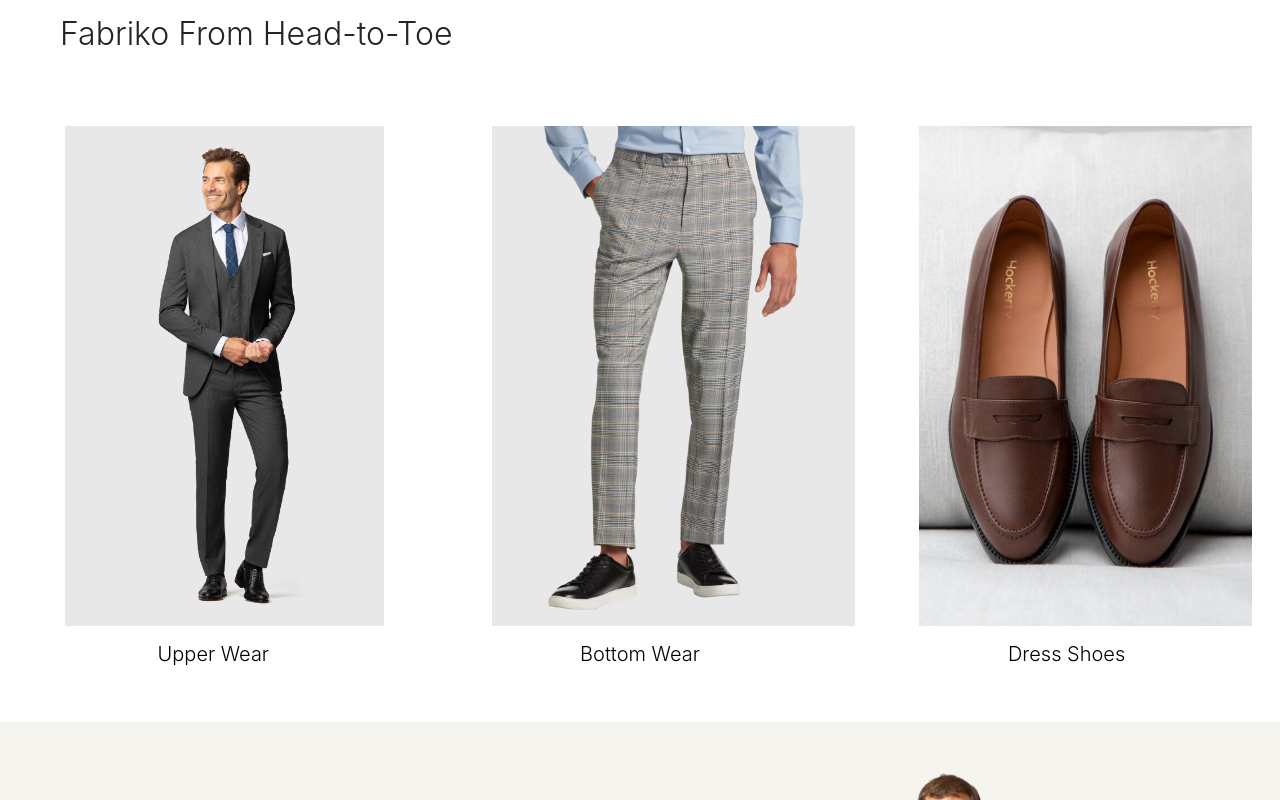
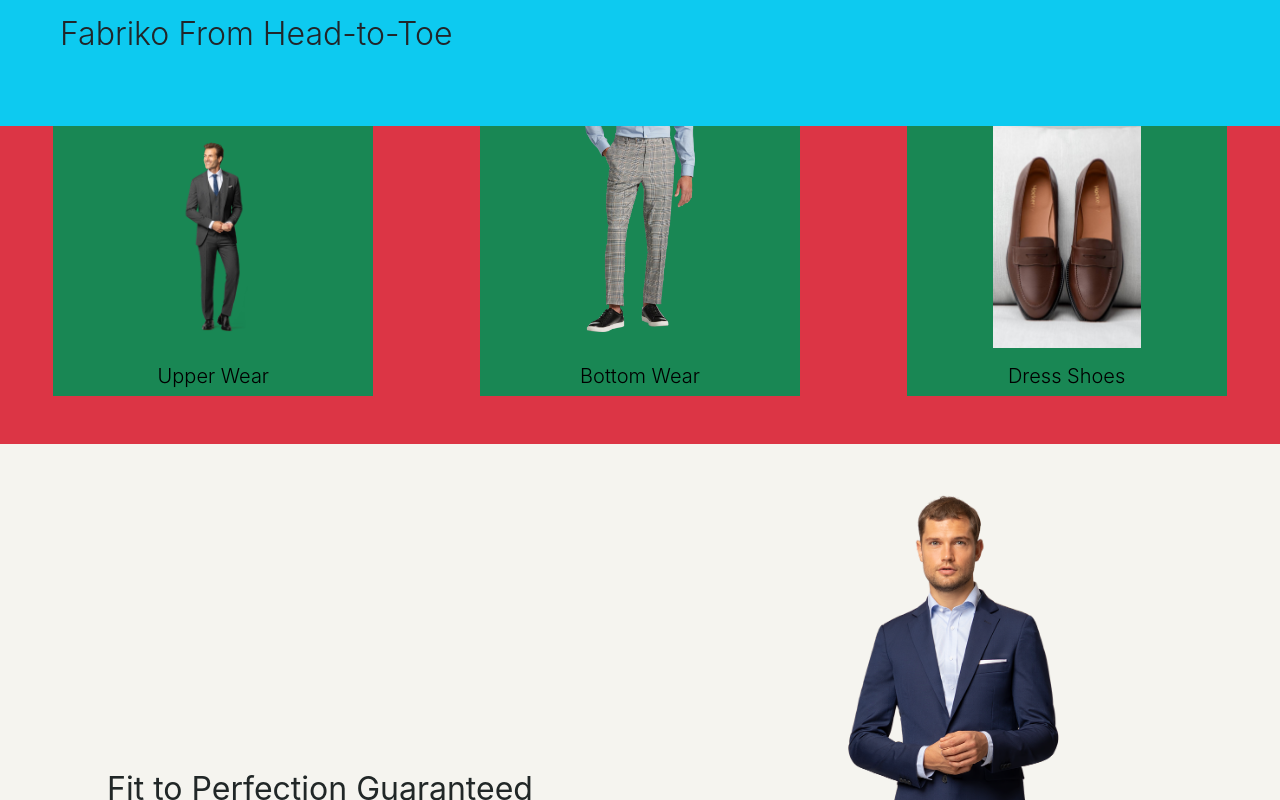
Before and after one commit to khayatcode/FabriKo, a React (Create React App) app in the folder client/: page / in a window 1280 px wide. Shown: the part 1600-2400 px from the top of the page. Built offline with nearby package versions, Linux system fonts and the light colour scheme.

Commit message:
fixing the category css img

```diff
--- a/client/src/App.js
+++ b/client/src/App.js
@@ -51,7 +51,7 @@
         <Route path="/" element={<Home />} />
         <Route path="/register" element={<Reg sessionId={sessionId} setSessionId={setSessionId}/>} />
         <Route path="/login" element={<Log sessionId={sessionId} setSessionId={setSessionId}/>} />
-        <Route path="/category/:categoryName" element={<CategoryPage sessionId={sessionId} />} />
+        <Route path="/category/:categoryName" element={<CategoryPage sessionId={sessionId} userInfo={userInfo} />} />
         <Route path="/createProduct" element={<CreateProduct />} />
         <Route path="/product/edit/:productId" element={<EditProduct />} />
         <Route path="/product/view/:productId" element={<ViewProduct sessionId={sessionId}/>} />
--- a/client/src/components/AllCategories.jsx
+++ b/client/src/components/AllCategories.jsx
@@ -4,49 +4,70 @@
 import UpperWear from '../images/upperWear.webp'
 import BottomWear from '../images/dressPants.avif'
 import DressShoes from '../images/dressShoes.jpeg'
+import '../css/AllCategories.css'
 
 const AllCategories = () => {
     return (
-        <div className='container-fluid'>
+
+        <div className='container-fluid bg-info'>
             <div className='row text-start mb-3 mt-3 p-5'>
                 <h2 style={{ fontWeight: 300 }}>Fabriko From Head-to-Toe</h2>
             </div>
-            <div className='row d-flex justify-content-around align-items-center pb-5'>
-                <div className='col-3'>
-                    <Link to={"category/upper"} className='text-decoration-none'>
-                        <img className='' src={UpperWear} alt='UpperWear' style={{height: '500px', backgroundColor: '#E8E8E8', transition: 'transform 0.2s', paddingRight: '75px', paddingLeft: '75px',paddingTop: '20px', paddingBottom: '20px' }} onMouseOver={(e) => {
+            <div className='row d-flex justify-content-around align-items-center pb-5 bg-danger' style={{ height: 'auto' }}>
+                <Link to={"category/upper"} className='text-decoration-none col-md-3 col-sm-6 bg-success d-flex flex-column align-items-center'>
+                    <div className="image-container">
+                        <img
+                            className='img-fluid p-3 image'
+                            src={UpperWear}
+                            alt='UpperWear'
+                            onMouseOver={(e) => {
                                 e.currentTarget.style.transform = 'scale(1.05)';
                             }}
                             onMouseOut={(e) => {
                                 e.currentTarget.style.transform = 'scale(1)';
-                            }} />
-                        <h5 className='mt-3' style={{ textAlign: 'center', fontWeight: 300, color: "black" }}>Upper Wear</h5>
+                            }}
+                        />
+                    </div>
+                    <h5 className='mt-3' style={{ textAlign: 'center', fontWeight: 300, color: 'black' }}>Upper Wear</h5>
                 </Link>
-                </div>
-                <div className='col-3'>
-                    <Link to={"category/bottom"} className='text-decoration-none'>
-                        <img className='pb-3' src={BottomWear} alt='BottomWear' style={{ height: '500px', backgroundColor: '#E8E8E8', transition: 'transform 0.2s' }} onMouseOver={(e) => {
+                <Link to={"category/bottom"} className='text-decoration-none col-md-3 col-sm-6 bg-success d-flex flex-column align-items-center'>
+                    <div className="image-container">
+                        <img
+                            className='pb-3 img-fluid image'
+                            src={BottomWear}
+                            alt='BottomWear'
+                            onMouseOver={(e) => {
                                 e.currentTarget.style.transform = 'scale(1.05)';
                             }}
                             onMouseOut={(e) => {
                                 e.currentTarget.style.transform = 'scale(1)';
-                            }} />
-                        <h5 className='mt-3' style={{ textAlign: 'center', fontWeight: 300, color: "black" }}>Bottom Wear</h5>
+                            }}
+                        />
+                    </div>
+                    <h5 className='mt-3' style={{ textAlign: 'center', fontWeight: 300, color: 'black' }}>Bottom Wear</h5>
                 </Link>
-                </div>
-                <div className='col-3'>
-                    <Link to={"category/shoes"} className='text-decoration-none'>
-                        <img src={DressShoes} alt='DressShoes' style={{ height: '500px', transition: 'transform 0.2s' }} onMouseOver={(e) => {
+                <Link to={"category/shoes"} className='text-decoration-none col-md-3 col-sm-6 bg-success d-flex flex-column align-items-center'>
+                    <div className="image-container">
+                        <img
+                            className='img-fluid image'
+                            src={DressShoes}
+                            alt='DressShoes'
+                            onMouseOver={(e) => {
                                 e.currentTarget.style.transform = 'scale(1.05)';
                             }}
                             onMouseOut={(e) => {
                                 e.currentTarget.style.transform = 'scale(1)';
-                            }} />
-                        <h5 className='mt-3' style={{ textAlign: 'center', fontWeight: 300, color: "black" }}>Dress Shoes</h5>
+                            }}
+                        />
+                    </div>
+                    <h5 className='mt-3' style={{ textAlign: 'center', fontWeight: 300, color: 'black' }}>Dress Shoes</h5>
                 </Link>
             </div>
         </div>
-        </div>
+
+
+
+
     )
 }
 
--- a/client/src/components/Footer.jsx
+++ b/client/src/components/Footer.jsx
@@ -13,8 +13,10 @@
         }
     }
 
+
+
     return (
-        <div>
+        <div className='container-fluid'>
             <footer className="bg-light text-center text-white">
                 <div className="container p-5 d-flex justify-content-evenly align-items-center">
                     <section className="mb-4">
--- a/client/src/components/OrderSuccessPage.jsx
+++ b/client/src/components/OrderSuccessPage.jsx
@@ -15,7 +15,7 @@
   }, [])
 
   return (
-    <div className='container d-flex justify-content-center' style={{ padding: '12%' }}>
+    <div className='container d-flex justify-content-center' style={{ padding: '14%' }}>
       <div className='col-8'>
           <h1 className='mb-3' style={{ fontWeight: 300 }}>Congratulations {firstName}!</h1>
           <h2 className='mb-3' style={{ fontWeight: 300 }}>Your order has been placed!</h2>
--- a/client/src/components/ShoppingCart.jsx
+++ b/client/src/components/ShoppingCart.jsx
@@ -66,7 +66,7 @@
 
     return (
         // do a row for each product having picture, product name, quantity, and total for product. make it spaced out evenly and have a button to remove it from the cart. have a total at the bottom with continue to checkout button.
-        <div className='container d-flex justify-content-center' style={{ padding: '8%' }}>
+        <div className='container d-flex justify-content-center' style={{ padding: '13%' }}>
             <div className='col-10'>
                 <h1 className='mb-5' style={{ fontWeight: 300 }}>{firstName} Shopping Cart</h1>
                 {/* <div className='row d-flex justify-content-between align-items-center mb-5'>
--- /dev/null
+++ b/client/src/css/AllCategories.css
@@ -0,0 +1,14 @@
+.image-container {
+    position: relative;
+    width: 100%;
+    padding-bottom: 75%;
+  }
+
+  .image-container img {
+    position: absolute;
+    top: 0;
+    left: 0;
+    width: 100%;
+    height: 100%;
+    object-fit: contain;
+  }
--- a/client/src/views/CategoryPage.jsx
+++ b/client/src/views/CategoryPage.jsx
@@ -6,7 +6,7 @@
 
 
 const CategoryPage = (props) => {
-    const { sessionId } = props
+    const { sessionId, userInfo } = props
     const [productsInCategory, setProductsInCategory] = useState([])
     const { categoryName } = useParams()
     const navigate = useNavigate()
@@ -59,7 +59,7 @@
     const capitalizedCategoryName = categoryName.charAt(0).toUpperCase() + categoryName.slice(1);
 
   return (
-    <div style={{ padding: '13%' }}>
+    <div style={{ padding: '15%' }}>
             <div className='fixed-top bg-white' style={{ zIndex: 1, paddingTop: '8%' }}>
                 <h1 className='mb-4' style={{ fontWeight: 300 }}>{capitalizedCategoryName} Category</h1>
             </div>
@@ -84,7 +84,7 @@
                                 </div>
                                 <div className='d-flex flex-row gap-2'>
                                     <button className='btn btn-outline-primary btn-sm' onClick={() => viewProduct(product.id)}>View</button>
-                                    {sessionId ? <div>
+                                    {userInfo.accountType == "admin" ? <div>
                                         <button className='btn btn-outline-primary btn-sm' onClick={() => editProduct(product.id)}>Edit</button>
                                         <button className='btn btn-outline-primary btn-sm' onClick={() => deleteProduct(product.id)}>Delete</button>
                                     </div> : null}
```
Also changed, not shown: client/src/components/BillingForm.jsx (+23 -14 lines), client/src/components/Shipping.jsx (+23 -15 lines), client/src/views/Home.jsx (+4 -3 lines), 2 other files (tests, documents, lock files or other folders). Lines whose indentation alone changed are shown as unchanged.
